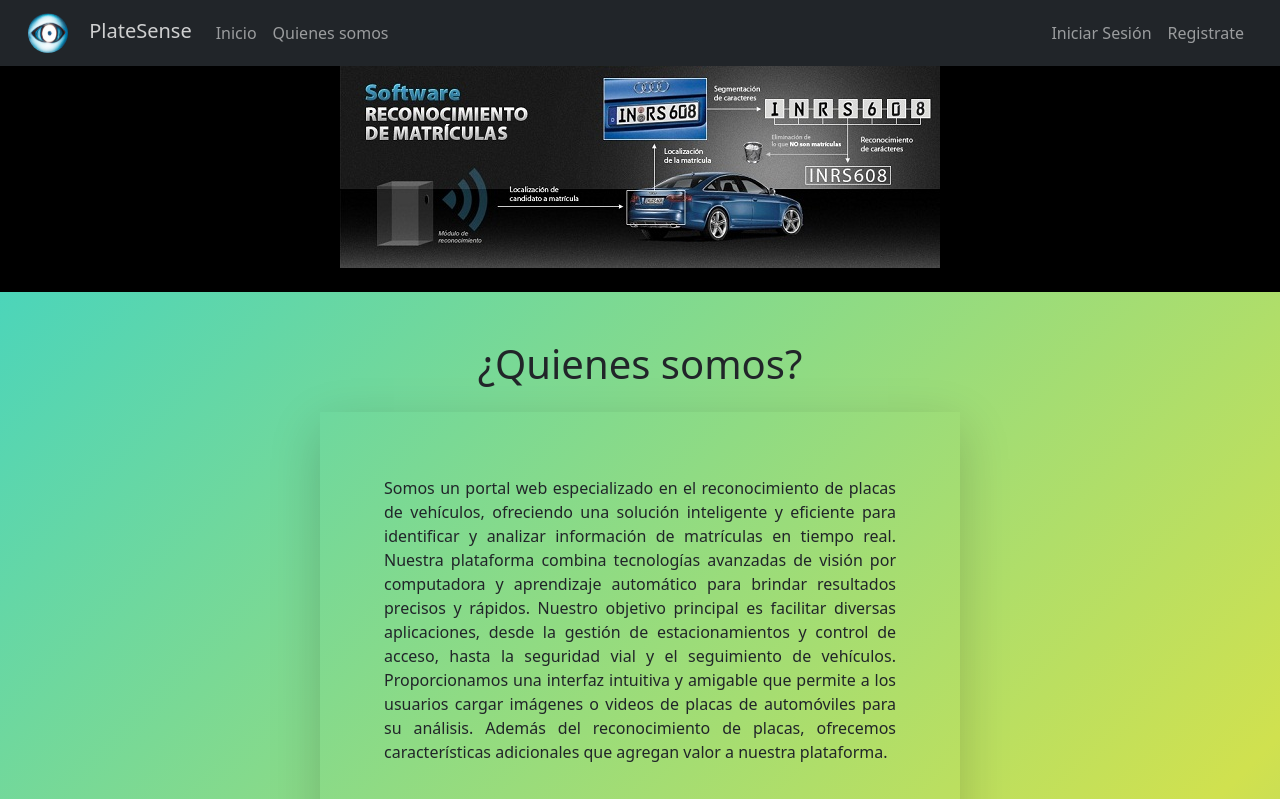
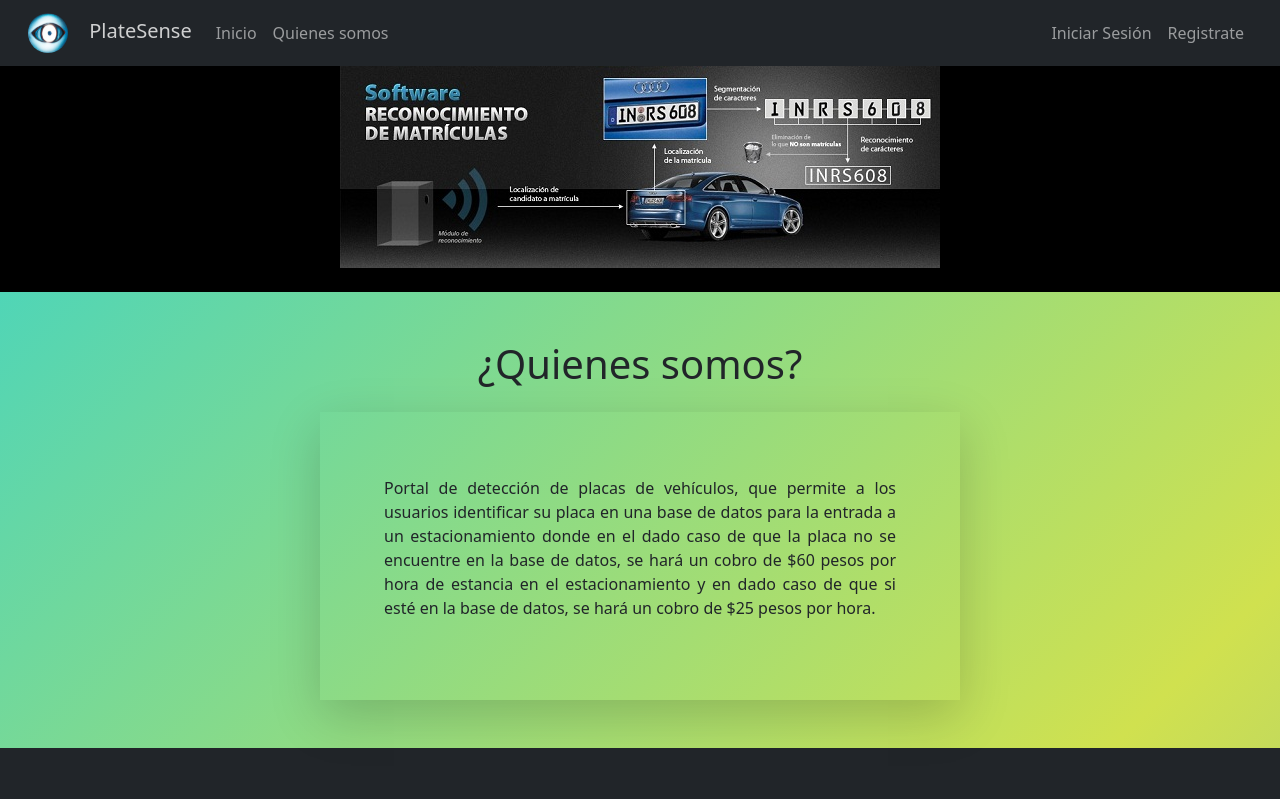
Before and after one commit to Luichoo/PlateSense, a React (Create React App) app in the folder client/: page /informacion in a window 1280 px wide. Shown: the top 799 px of the page. Built offline with nearby package versions, Linux system fonts and the light colour scheme.

Commit message:
quienes somos actualizado

```diff
--- a/client/src/pages/Quien/quien.jsx
+++ b/client/src/pages/Quien/quien.jsx
@@ -18,18 +18,11 @@ function Quien() {
 			<div className="container d-flex shadow-lg mb-5 p-3 text">
 				<div className="container d-flex justify-content-center align-content-center p-5">
 					<p className="text-justify">
-						Somos un portal web especializado en el reconocimiento de placas de
-						vehículos, ofreciendo una solución inteligente y eficiente para
-						identificar y analizar información de matrículas en tiempo real.
-						Nuestra plataforma combina tecnologías avanzadas de visión por
-						computadora y aprendizaje automático para brindar resultados
-						precisos y rápidos. Nuestro objetivo principal es facilitar diversas
-						aplicaciones, desde la gestión de estacionamientos y control de
-						acceso, hasta la seguridad vial y el seguimiento de vehículos.
-						Proporcionamos una interfaz intuitiva y amigable que permite a los
-						usuarios cargar imágenes o videos de placas de automóviles para su
-						análisis. Además del reconocimiento de placas, ofrecemos
-						características adicionales que agregan valor a nuestra plataforma.
+						Portal de detección de placas de vehículos, que permite a los usuarios
+						identificar su placa en una base de datos para la entrada a un estacionamiento
+						donde en el dado caso de que la placa no se encuentre en la base de datos, se
+						hará un cobro de $60 pesos por hora de estancia en el estacionamiento y en dado
+						caso de que si esté en la base de datos, se hará un cobro de $25 pesos por hora.
 					</p>
 				</div>
 			</div>
```
